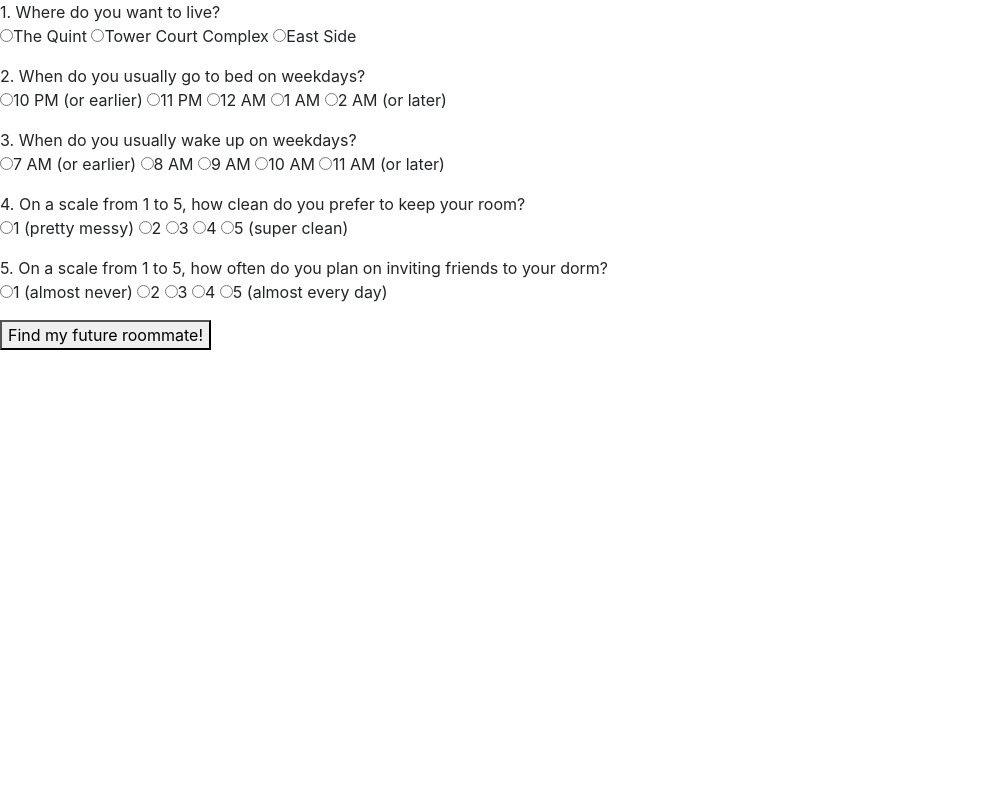
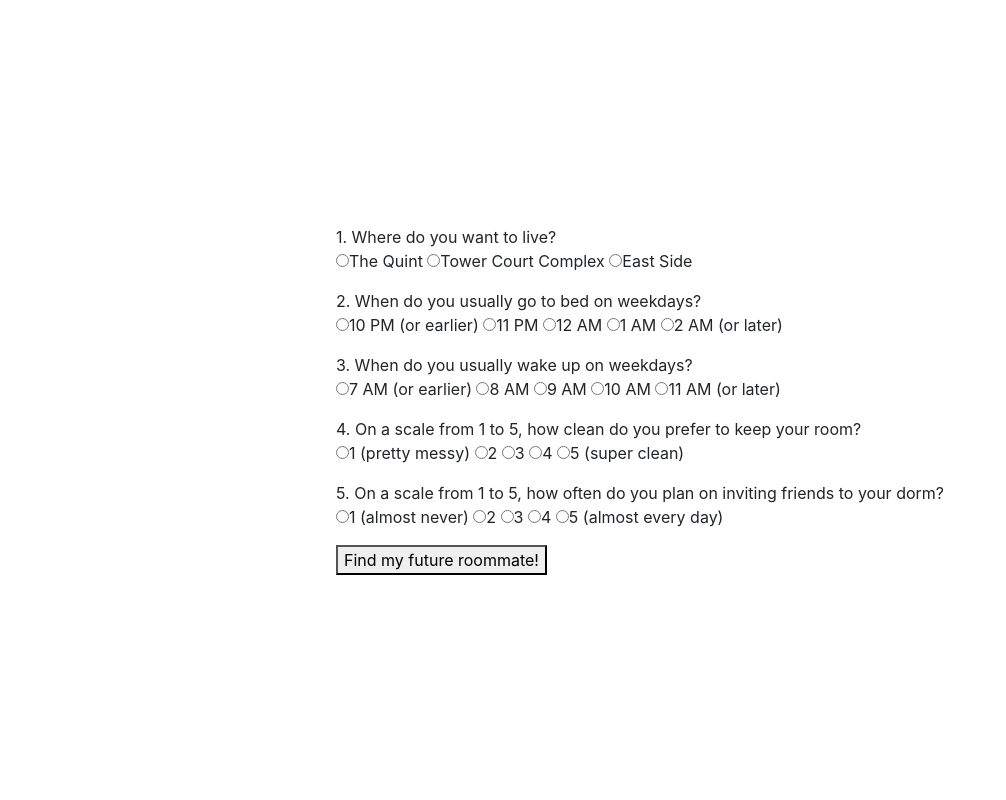
Before and after one commit to sarahhayounggoldman/roommate-match, a Flask app: template templates/quiz.html in a window 1280 px wide. Shown: the whole page, without its empty margins (0-1006 px from the left). Run offline with Flask 3, Linux system fonts and the light colour scheme; the template is opened without the code that fills it, so the values that code supplies are empty; some libraries are stand-ins or nearby versions.

Commit message:
center quiz

```diff
--- a/static/style.css
+++ b/static/style.css
@@ -8,6 +8,23 @@ HTML {
     --font-family: Verdana;
     font-family: var(--font-family)
 }
+
+
+
+html, body {
+    height: 100%;
+}
+
+html {
+    display: table;
+    margin: auto;
+}
+
+body {
+    display: table-cell;
+    vertical-align: middle;
+}
+
 
 /* For flashed messages; make them stand out using red and italics */
 
```
